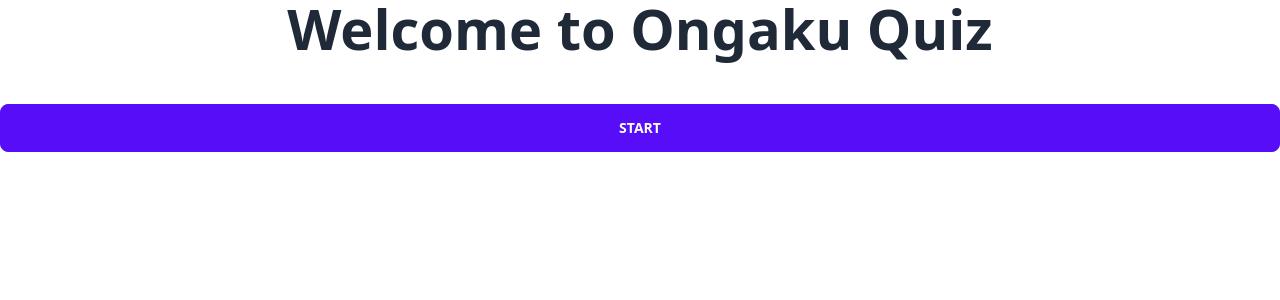
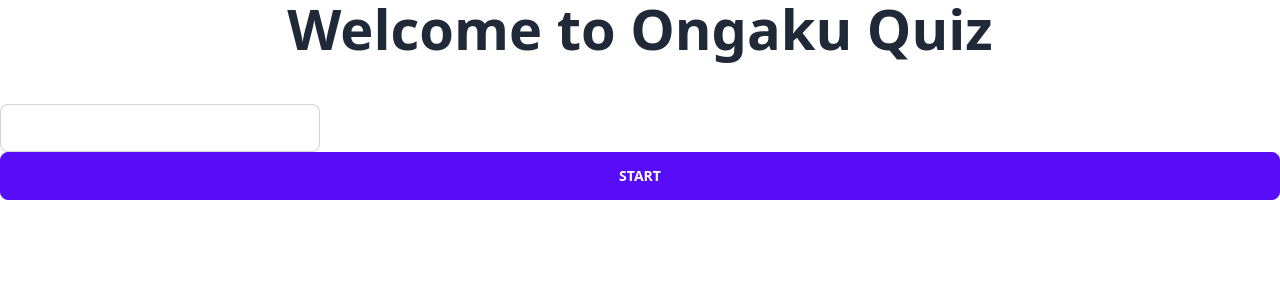
Before and after one commit to DawnOfHell/Ongaku, a SvelteKit app in the folder ui/: page / in a window 1280 px wide. Shown: the top 300 px of the page. Built offline with nearby package versions, Linux system fonts and the light colour scheme.

Commit message:
Add input that will send message to api

```diff
--- a/ui/src/routes/+page.svelte
+++ b/ui/src/routes/+page.svelte
@@ -1,4 +1,22 @@
+<script>
+    import { goto } from '$app/navigation';
+
+    async function handleSubmit(event) {
+        const formData = new FormData(event.currentTarget);
+        const response = await fetch('/api/players', {
+            method: 'POST',
+            body: formData,
+        });
+        if (response.ok) {
+            await goto('/play/solo')
+        }
+    }
+</script>
+
 <h1 class="justify-self-center">Welcome to Ongaku Quiz</h1>
 <div class="grid">
-    <a class="btn btn-primary btn-block" href="/play/solo">Start</a>
+    <form on:submit|preventDefault={handleSubmit}>
+        <input type="text" name="player_name" class="input input-bordered w-full max-w-xs" required />
+        <button class="btn btn-primary btn-block" type="submit">Start</button>
+    </form>
 </div>
```
